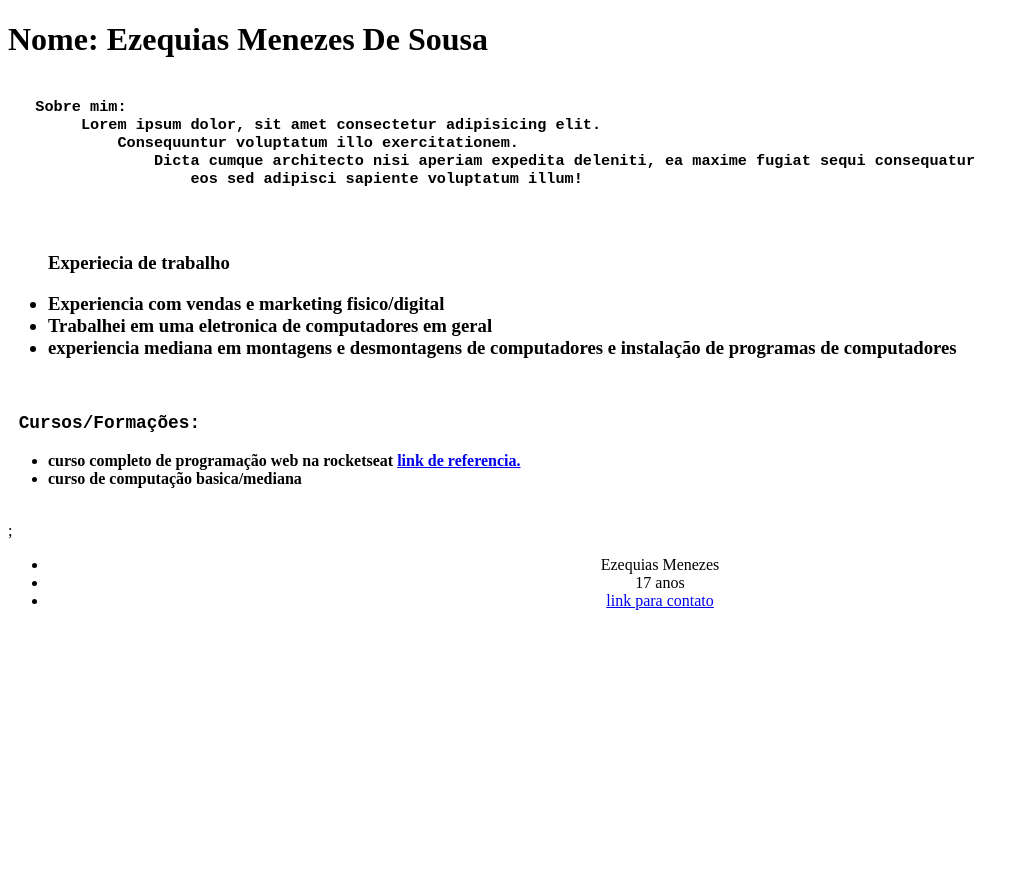
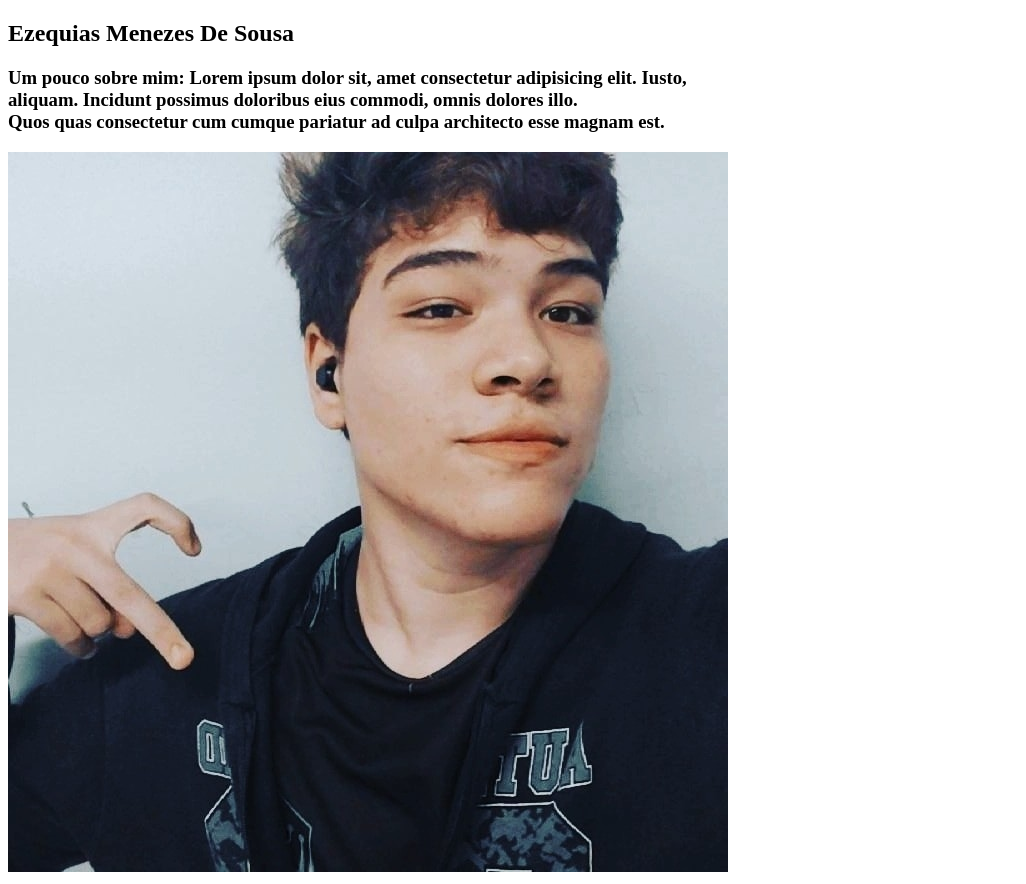
Before and after one commit to Ezequias2k23/ProgramacaoWeb-atualizado-27-04-2023, a plain HTML site: page index.html in a window 1280 px wide. Shown: the whole page, without its empty margins (0-1026 px from the left). Before the commit the page ends 800 px from the top, so only its background shows below. Drawn offline with Linux system fonts and the light colour scheme.

Commit message:
testando commit

```diff
--- a/index.html
+++ b/index.html
@@ -4,52 +4,18 @@
     <meta charset="UTF-8">
     <meta http-equiv="X-UA-Compatible" content="IE=edge">
     <meta name="viewport" content="width=device-width, initial-scale=1.0">
-    <title>Ezequias Curriculum</title>
+    <title>Curriculum Ezequias</title>
     <link rel="stylesheet" href="estilizacao_do_html.css">
 </head>
 <body>
-    <h1>
-        Nome: Ezequias Menezes De Sousa
-    </h1>
-<pre><h3 class="cc">
-   Sobre mim:
-        Lorem ipsum dolor, sit amet consectetur adipisicing elit.
-            Consequuntur voluptatum illo exercitationem.
-                Dicta cumque architecto nisi aperiam expedita deleniti, ea maxime fugiat sequi consequatur
-                    eos sed adipisci sapiente voluptatum illum!</h3>
+    <h2>Ezequias Menezes De Sousa</h2>
+    <h3>Um pouco sobre mim: Lorem ipsum dolor sit, amet consectetur adipisicing elit. Iusto,
 
-</pre>
+        <br>
+        aliquam. Incidunt possimus doloribus eius commodi, omnis dolores illo.
+    <br>
+         Quos quas consectetur cum cumque pariatur ad culpa architecto esse magnam est.</h3>
 
-<ul>
-    <strong><h3><p class="classp">Experiecia de trabalho</p></strong>
-    <li>Experiencia com vendas e marketing fisico/digital</li>
-    <li>Trabalhei em uma eletronica de computadores em geral</li>
-    <li>experiencia mediana em montagens e desmontagens de computadores e instalação de programas de computadores</li>
-</h3>
-    </ul>
-<p> </p>
-<p>     </p>
-    <h3>
-   </strong>
-   <strong>
-  <pre>
-                <h3><p class="classp"> Cursos/Formações:</p></pre></strong></h3>
-
-    <strong><ul>
-        <li>curso completo de programação web na rocketseat <a href="https://www.rocketseat.com.br">link de referencia.</a></li>
-           <li>curso de computação basica/mediana</li></strong>
-    </ul>
-        </h3>
-        <p> </p>
-        <p> </p>
-        <div>
-            <center><img src="zke.jpg" alt=""></center>;
-    <ul><center>
-        <li class="curriculum01">Ezequias Menezes</li>
-        <li class="curriculum01">17 anos</li>
-        <li class="curriculum01"><a href="https//wa.me//5589994690931" class="curriculum01">link para contato</a></li>
-    </center>
-    </ul>
-        </div>
+        <img src="WhatsApp Image 2023-04-27 at 18.15.59.jpeg" alt="">
 </body>
 </html>
```
